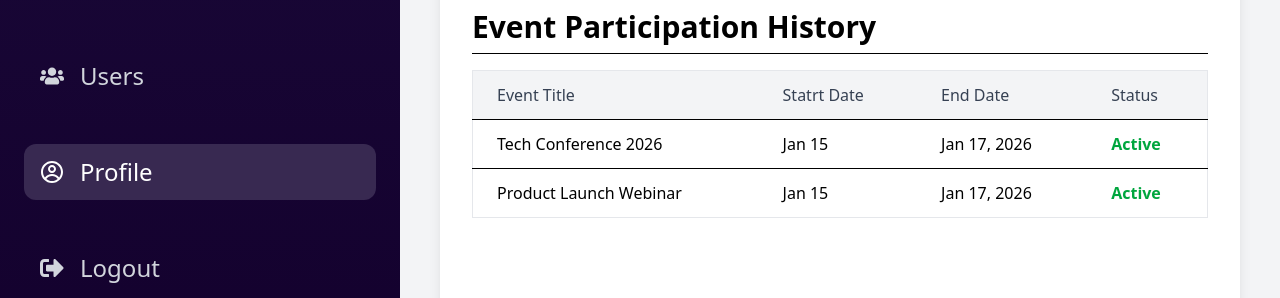
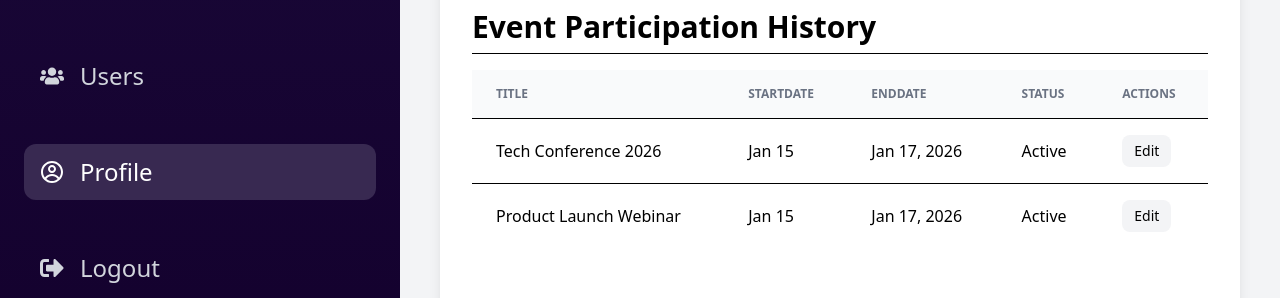
Before and after one commit to cindrella-koju/Office-Dashboard-Frontend, a React (Vite) app in the folder Office-Dashboard/: page /profile in a window 1280 px wide. Shown: the part 296-594 px from the top of the page. Built offline with nearby package versions, Linux system fonts and the light colour scheme.

Commit message:
use the component table in profile page

```diff
--- a/Office-Dashboard/src/pages/ProfilePage.tsx
+++ b/Office-Dashboard/src/pages/ProfilePage.tsx
@@ -1,6 +1,7 @@
 import NavBar from "../components/Navbar";
 import { HiUser } from "react-icons/hi";
 import { useState } from "react";
+import Table from "../components/Tables";
 
 type EventStatus = "Active" | "Completed" | "Draft";
 
@@ -8,8 +9,8 @@
   id: number;
   title: string;
   discription: string;
-  startsat: string;
-  endsat: string;
+  startdate: string;
+  enddate : string;
   status: EventStatus;
 };
 
@@ -18,23 +19,23 @@
     id: 1,
     title: "Tech Conference 2026",
     discription: "San Francisco",
-    startsat : "Jan 15 ",
-    endsat : "Jan 17, 2026",
+    startdate : "Jan 15 ",
+    enddate : "Jan 17, 2026",
     status: "Active",
   },
   {
     id: 2,
     title: "Product Launch Webinar",
     discription: "Online",
-    startsat : "Jan 15 ",
-    endsat : "Jan 17, 2026",
+    startdate : "Jan 15 ",
+    enddate : "Jan 17, 2026",
     status: "Active",
   },
 ]
 
 export default function ProfilePage() {
     const [event,setEvent] = useState<Event[]>(INITIAL_EVENTS)
-
+  const tablehead : string[] = ["title", "startdate","enddate","status"]
   const user = {
     username: "John Doe",
     fullname: "Johndoe",
@@ -107,28 +108,7 @@
             {
                 event.length > 0 ? (
                     <div className="overflow-x-auto">
-                      <table className="min-w-full bg-white border border-gray-200 rounded-lg">
-                        <thead className="bg-gray-100">
-                          <tr>
-                            <th className="py-3 px-6 text-left font-medium text-gray-700">Event Title</th>
-                            <th className="py-3 px-6 text-left font-medium text-gray-700">Statrt Date</th>
-                            <th className="py-3 px-6 text-left font-medium text-gray-700">End Date</th>
-                            <th className="py-3 px-6 text-left font-medium text-gray-700">Status</th>
-                          </tr>
-                        </thead>
-                        <tbody>
-                          {event.map((event, index) => (
-                            <tr key={index} className="border-t hover:bg-gray-50">
-                              <td className="py-3 px-6">{event.title}</td>
-                              <td className="py-3 px-6">{event.startsat}</td>
-                              <td className="py-3 px-6">{event.endsat}</td>
-                              <td className={`py-3 px-6 font-semibold ${getStatusColor(event.status)}`}>
-                                {event.status}
-                              </td>
-                            </tr>
-                          ))}
-                        </tbody>
-                      </table>
+                      <Table tabledata={INITIAL_EVENTS} tablehead={tablehead} resource="profile"/>
                     </div>
 
                 ) : (
```
